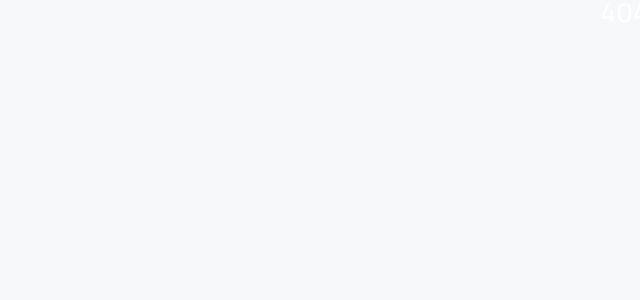
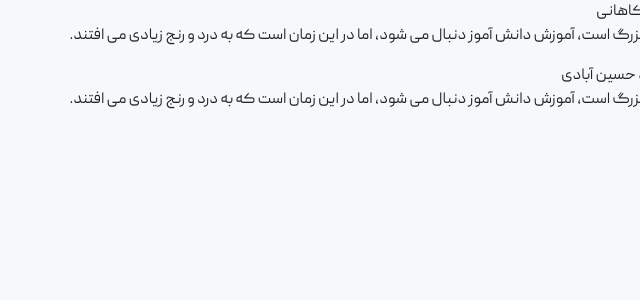
Before and after one commit to Mostafakahani/blog-Ammd, a Next.js app: page /authors in a window 1280 px wide. Before the commit this address had no page. Shown: the top 300 px of the page, without its empty margins (640-1280 px from the left). Built offline with nearby package versions, Linux system fonts and the light colour scheme.

Commit message:
authors Page

```diff
--- /dev/null
+++ b/data/authors.json
@@ -0,0 +1,14 @@
+{
+    "authors": [
+        {
+            "id": "1",
+            "name": "مصطفی کاهانی",
+            "about": "درد خود بزرگ است، آموزش دانش آموز دنبال می شود، اما در این زمان است که به درد و رنج زیادی می افتند."
+        },
+        {
+            "id": "2",
+            "name": "امیرمحمد حسین آبادی",
+            "about": "درد خود بزرگ است، آموزش دانش آموز دنبال می شود، اما در این زمان است که به درد و رنج زیادی می افتند."
+        }
+    ]
+}
--- /dev/null
+++ b/pages/authors/index.js
@@ -0,0 +1,40 @@
+
+import fs from 'fs/promises'
+import path from 'path';
+const Authors = (props) => {
+    const { authors } = props;
+    const data1 = authors.map((item) => {
+        return (
+            <ul key={item.id}>
+                <li>
+                    {item.name}
+
+                </li>
+                    {item.about}
+
+            </ul>
+        )
+    })
+    return (
+        <>
+            <div>
+                {data1}
+            </div>
+        </>
+    )
+
+}
+export default Authors;
+
+
+export async function getStaticProps() {
+    const filePath = path.join(process.cwd(), 'data', 'authors.json')
+    const jsonData = await fs.readFile(filePath)
+    const data = JSON.parse(jsonData)
+
+    return {
+        props: {
+            authors: data.authors,
+        },
+    }
+}
--- a/pages/posts/[pid].js
+++ b/pages/posts/[pid].js
@@ -16,6 +16,7 @@ import path from 'path';
 import ImgLogo from '@/pages/imgs/photo.jpeg'
 import { lazy, useState } from 'react';
 import Header from '@/Commponent/Header';
+import Footer from '../../Commponent/Footer';
 export default function PostsPage(props) {
 
 
@@ -192,6 +193,7 @@ export default function PostsPage(props) {
                     </div>
                 </div>
             </div>
+            <Footer/>
         </>
     )
 }
```
